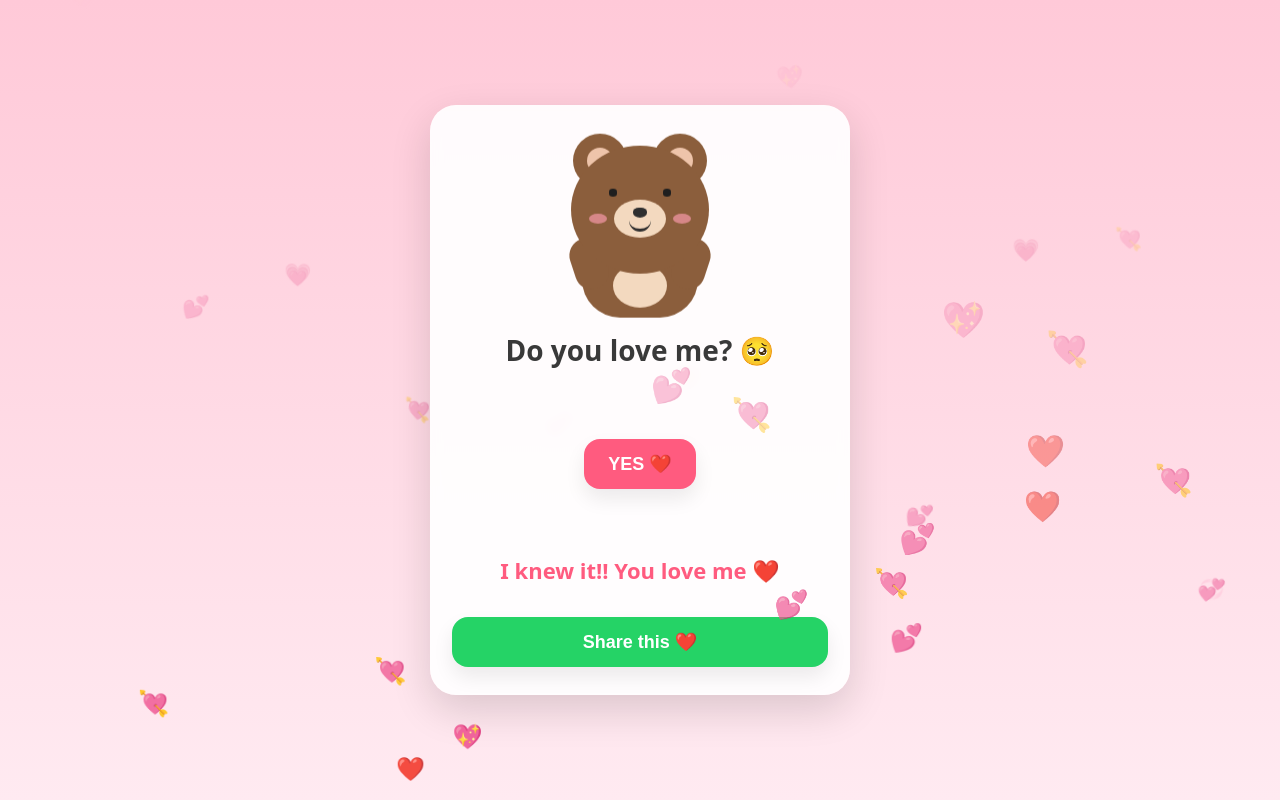
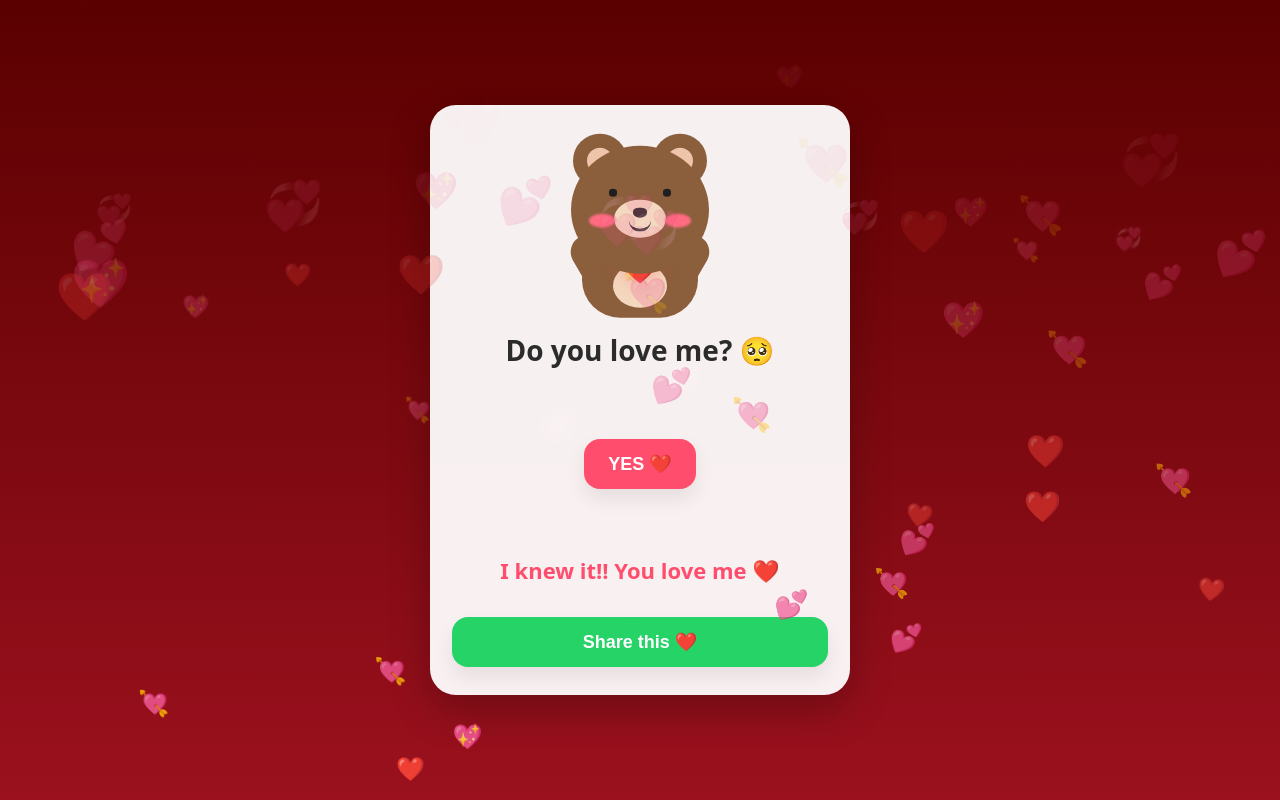
Before and after one commit to xxReina-28/do-you-love-me, a plain HTML site: page index.html in a window 1280 px wide. Both pictures are taken after a click on the button "YES ❤️". Drawn offline with Linux system fonts and the light colour scheme.

Commit message:
Next level revisions

```diff
--- a/index.html
+++ b/index.html
@@ -6,14 +6,14 @@
     name="viewport"
     content="width=device-width, initial-scale=1, viewport-fit=cover"
   />
-  <title>Answer this honestly</title>
+  <title>One question for you...</title>
   <link rel="stylesheet" href="style.css" />
 </head>
 <body>
   <!-- Loading Screen -->
   <div id="loadingScreen">
     <div class="loading-card">
-      <div class="loading-hearts">💖 💗 💕</div>
+      <div class="loading-hearts">❤️ 💖 ❤️</div>
 
       <div class="mini-bear-wrap">
         <div class="mini-bear">
@@ -37,18 +37,18 @@
 
   <!-- Floating Background Hearts -->
   <div class="bg-hearts" aria-hidden="true">
+    <span>❤️</span>
     <span>💖</span>
-    <span>💕</span>
-    <span>💗</span>
+    <span>❤️</span>
     <span>💘</span>
     <span>💞</span>
-    <span>💝</span>
+    <span>❤️</span>
     <span>💖</span>
-    <span>💕</span>
-    <span>💗</span>
+    <span>❤️</span>
     <span>💘</span>
     <span>💞</span>
-    <span>💝</span>
+    <span>❤️</span>
+    <span>💖</span>
   </div>
 
   <!-- Main App -->
@@ -62,24 +62,25 @@
           <span class="eye left"></span>
           <span class="eye right"></span>
 
-          <div class="brow left" id="browLeft"></div>
-          <div class="brow right" id="browRight"></div>
+          <div class="brow left"></div>
+          <div class="brow right"></div>
 
           <div class="snout">
             <span class="nose"></span>
-            <span class="mouth" id="mouth"></span>
+            <span class="mouth"></span>
           </div>
 
           <span class="blush left"></span>
           <span class="blush right"></span>
 
-          <span class="tear left" id="tearLeft"></span>
-          <span class="tear right" id="tearRight"></span>
+          <span class="tear left"></span>
+          <span class="tear right"></span>
         </div>
 
         <div class="body">
-          <div class="arm left" id="armLeft"></div>
-          <div class="arm right" id="armRight"></div>
+          <div class="arm left"></div>
+          <div class="heart-held">❤️</div>
+          <div class="arm right"></div>
           <div class="belly"></div>
         </div>
       </div>
--- a/script.js
+++ b/script.js
@@ -85,6 +85,7 @@ yesBtn.addEventListener("click", () => {
   if (gameWon) return;
 
   gameWon = true;
+
   bear.classList.remove("sad", "cry");
   bear.classList.add("love");
 
@@ -92,10 +93,14 @@ yesBtn.addEventListener("click", () => {
   typeMessage("I knew it!! You love me ❤️");
 
   startHeartStorm();
+  burstHearts(30);
+  shakeScreen();
 
   shareBtn.classList.add("show");
   noBtn.style.display = "none";
-  document.body.style.background = "linear-gradient(180deg, #ffc9d8, #ffeaf1)";
+
+  document.body.style.background =
+    "linear-gradient(180deg, #5a0000, #9b111e)";
 });
 
 /* Typing effect */
@@ -110,7 +115,7 @@ function typeMessage(textToType) {
   }, 40);
 }
 
-/* Hearts after win */
+/* Floating continuous hearts after win */
 function startHeartStorm() {
   if (heartInterval) return;
 
@@ -128,12 +133,40 @@ function startHeartStorm() {
   }, 180);
 }
 
+/* Instant burst of hearts */
+function burstHearts(count) {
+  for (let i = 0; i < count; i++) {
+    const heart = document.createElement("div");
+    heart.className = "heart-burst";
+    heart.innerHTML = ["❤️", "💖", "💕", "💘", "💞"][Math.floor(Math.random() * 5)];
+    heart.style.left = `${Math.random() * 100}vw`;
+    heart.style.bottom = `${Math.random() * 30}px`;
+    heart.style.fontSize = `${20 + Math.random() * 18}px`;
+    heart.style.animationDuration = `${2.2 + Math.random() * 1.6}s`;
+
+    document.body.appendChild(heart);
+
+    setTimeout(() => {
+      heart.remove();
+    }, 4000);
+  }
+}
+
+/* Screen shake */
+function shakeScreen() {
+  document.body.classList.add("shake");
+
+  setTimeout(() => {
+    document.body.classList.remove("shake");
+  }, 950);
+}
+
 /* Share button */
 shareBtn.addEventListener("click", async () => {
   try {
     if (navigator.share) {
       await navigator.share({
-        title: "Answer this honestly",
+        title: "One question for you...",
         text: "You need to answer this 😆",
         url: window.location.href,
       });
--- a/style.css
+++ b/style.css
@@ -5,19 +5,19 @@
 }
 
 :root {
-  --bg1: #ffd9e5;
-  --bg2: #fff3f7;
-  --card: rgba(255, 255, 255, 0.92);
-  --pink: #ff5b7f;
-  --pink-dark: #ec476d;
+  --bg1: #8b0000;
+  --bg2: #c1121f;
+  --card: rgba(255, 255, 255, 0.94);
+  --accent: #ff4d6d;
+  --accent-dark: #e63946;
   --gray: #7d7d7d;
-  --text: #393939;
-  --shadow: 0 15px 40px rgba(0, 0, 0, 0.14);
+  --text: #2b2b2b;
+  --shadow: 0 15px 40px rgba(0, 0, 0, 0.25);
 
   --bear-main: #8b5e3c;
   --bear-dark: #6d472b;
   --bear-light: #f3d9bf;
-  --blush: #ff9eb2;
+  --blush: #ff6b81;
 }
 
 html,
@@ -47,7 +47,7 @@ body {
 #loadingScreen {
   position: fixed;
   inset: 0;
-  background: linear-gradient(180deg, #ffdce8, #fff5f9);
+  background: linear-gradient(180deg, #650000, #a30f1c);
   display: flex;
   align-items: center;
   justify-content: center;
@@ -67,7 +67,7 @@ body {
   border-radius: 24px;
   padding: 24px 20px;
   text-align: center;
-  box-shadow: 0 20px 45px rgba(0, 0, 0, 0.12);
+  box-shadow: 0 20px 45px rgba(0, 0, 0, 0.18);
 }
 
 .loading-hearts {
@@ -162,7 +162,7 @@ body {
   width: 0%;
   height: 100%;
   border-radius: inherit;
-  background: linear-gradient(90deg, #ff90ab, #ff5b7f);
+  background: linear-gradient(90deg, #ff7a8f, #d90429);
   animation: loadBar 2s ease forwards;
 }
 
@@ -346,10 +346,11 @@ body {
   width: 18px;
   height: 10px;
   background: var(--blush);
-  opacity: 0.65;
+  opacity: 0.5;
   border-radius: 50%;
   top: 68px;
   filter: blur(0.5px);
+  transition: all 0.3s ease;
 }
 
 .blush.left {
@@ -423,6 +424,16 @@ body {
   transform: rotate(-18deg);
 }
 
+.heart-held {
+  position: absolute;
+  font-size: 22px;
+  left: 50%;
+  top: 20px;
+  transform: translateX(-50%) scale(1);
+  transition: transform 0.3s ease, filter 0.3s ease;
+  z-index: 2;
+}
+
 /* Bear states */
 .bear.sad .mouth {
   width: 18px;
@@ -479,16 +490,28 @@ body {
 }
 
 .bear.love .arm.left {
-  transform: rotate(-18deg) translateY(-6px);
+  transform: rotate(-30deg) translateY(-8px) translateX(6px);
 }
 
 .bear.love .arm.right {
-  transform: rotate(18deg) translateY(-6px);
+  transform: rotate(30deg) translateY(-8px) translateX(-6px);
 }
 
 .bear.love .eye {
   height: 10px;
   transform: scaleY(0.8);
+}
+
+.bear.love .heart-held {
+  transform: translateX(-50%) scale(1.45);
+  filter: drop-shadow(0 0 8px rgba(255, 70, 90, 0.45));
+}
+
+.bear.love .blush {
+  opacity: 1;
+  width: 26px;
+  height: 14px;
+  filter: blur(1px);
 }
 
 h1 {
@@ -522,14 +545,14 @@ button:active {
 }
 
 #yesBtn {
-  background: var(--pink);
+  background: var(--accent);
   color: white;
   position: relative;
   z-index: 2;
 }
 
 #yesBtn:hover {
-  background: var(--pink-dark);
+  background: var(--accent-dark);
 }
 
 #noBtn {
@@ -545,7 +568,7 @@ button:active {
 #message {
   margin-top: 16px;
   font-size: 22px;
-  color: var(--pink);
+  color: var(--accent);
   min-height: 52px;
   font-weight: 700;
 }
@@ -569,6 +592,10 @@ button:active {
   pointer-events: none;
   z-index: 5;
   animation: burstUp 3.5s linear forwards;
+}
+
+.shake {
+  animation: screenShake 0.45s ease-in-out 2;
 }
 
 @keyframes loadBar {
@@ -634,3 +661,12 @@ button:active {
     opacity: 1;
   }
 }
+
+@keyframes screenShake {
+  0% { transform: translate(0, 0); }
+  20% { transform: translate(-4px, 2px); }
+  40% { transform: translate(4px, -2px); }
+  60% { transform: translate(-3px, 1px); }
+  80% { transform: translate(3px, -1px); }
+  100% { transform: translate(0, 0); }
+}
```
